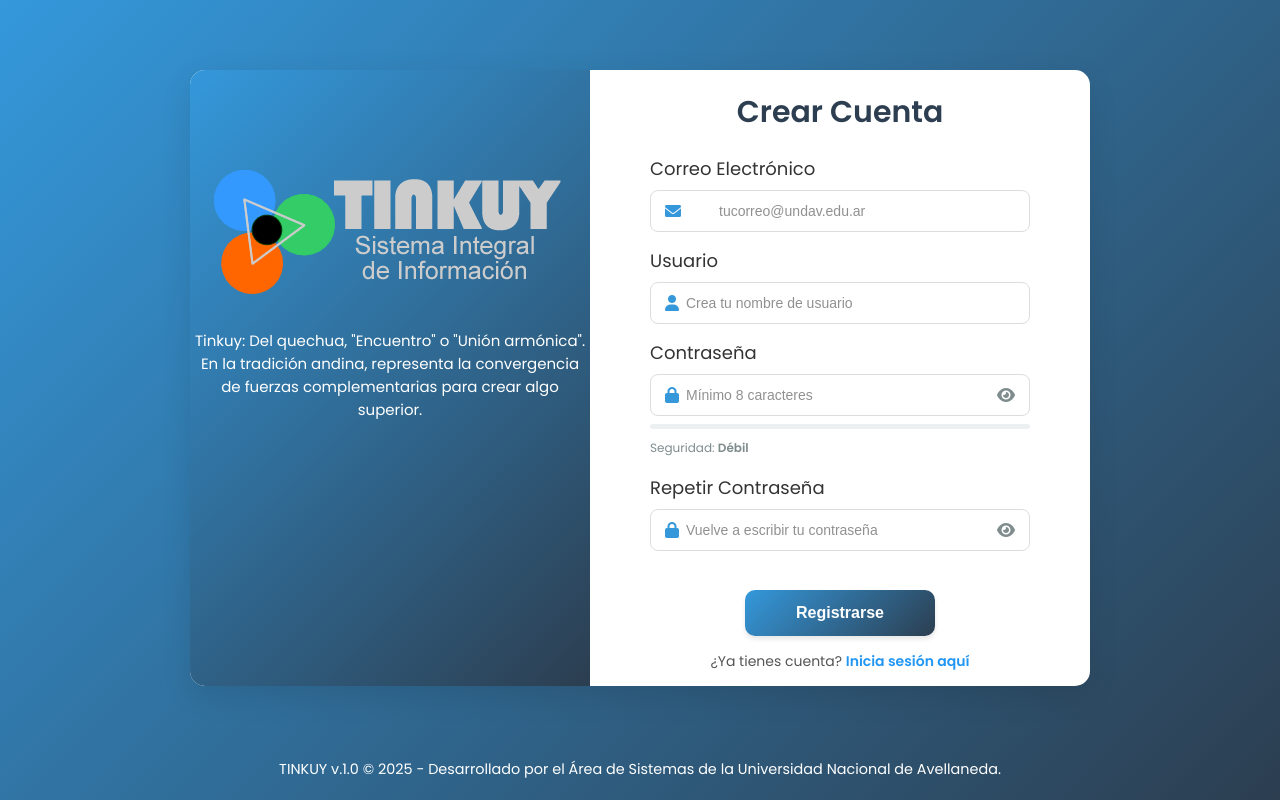
After one commit to mjlopez2025/script_php, a PHP site: page /registro.html in a window 1280 px wide. The commit adds this page. Run offline with PHP 8.4, Linux system fonts and the light colour scheme.

Commit message:
formulario de registro

```diff
--- a/SSI/login.css
+++ b/SSI/login.css
@@ -23,8 +23,9 @@
       box-shadow: 0 10px 30px rgba(0, 0, 0, 0.1);
       overflow: hidden;
       max-width: 900px;
+      height: 450px;
       width: 100%;
-        margin-top: 90px;
+      margin-top: 120px;
     }
     .logo-container {
     background: linear-gradient(135deg, #3498db, #2c3e50);
@@ -79,6 +80,7 @@
       border-radius: 8px;
       font-size: 14px;
       transition: border 0.3s;
+      padding: 12px 15px !important; /* Espacio uniforme */
     }
 
     input:focus {
@@ -112,18 +114,53 @@
     background: linear-gradient(135deg, #3498db 0%, #2c3e50 100%);
     color: white;
     border: none;
-      padding: 12px;
-      border-radius: 8px;
-      width: 100%;
+    padding: 14px 20px;
+    border-radius: 10px;
+    width: 50%;
+    min-width: 150px;
     font-size: 16px;
     font-weight: 600;
     cursor: pointer;
-      transition: transform 0.2s, box-shadow 0.2s;
+    transition: all 0.4s cubic-bezier(0.25, 0.8, 0.25, 1);
+    display: block;
+    margin: 20px auto 10px;
+    text-align: center;
+    box-shadow: 0 3px 5px rgba(0, 0, 0, 0.1);
+    position: relative;
+    overflow: hidden;
+    z-index: 1;
 }
 
+/* Efecto de brillo SOLO al hacer hover */
+.btn-login::before {
+    content: '';
+    position: absolute;
+    top: 0;
+    left: -100%;
+    width: 100%;
+    height: 100%;
+    background: linear-gradient(90deg,
+              transparent,
+              rgba(255, 255, 255, 0.2),
+              transparent);
+    transition: all 0.6s ease;
+    z-index: -1;
+}
+
+.btn-login:hover::before {
+    left: 100%;
+}
+
+/* Efectos adicionales para hover */
 .btn-login:hover {
     transform: translateY(-2px);
-      box-shadow: 0 5px 15px rgba(52, 152, 219, 0.3);
+    box-shadow: 0 5px 15px rgba(0, 0, 0, 0.2);
+}
+
+/* Efecto al hacer click */
+.btn-login:active {
+    transform: translateY(1px);
+    box-shadow: 0 2px 3px rgba(0, 0, 0, 0.1);
 }
 
     .separator {
@@ -186,3 +223,266 @@
   margin: 20px 0;
   font-size: 0.9rem;
 }
+
+.register-link {
+  text-align: center;
+  margin-top: 15px;
+  color: #555;
+  font-size: 14px;
+}
+
+.register-anchor {
+  color: #2196F3;
+  text-decoration: none;
+  font-weight: 600;
+  transition: all 0.3s ease;
+  position: relative;
+}
+
+.register-anchor:hover {
+  color: #0b7dda;
+}
+
+.register-anchor::after {
+  content: '';
+  position: absolute;
+  width: 100%;
+  height: 1.5px;
+  bottom: -2px;
+  left: 0;
+  background-color: #2196F3;
+  transform: scaleX(0);
+  transition: transform 0.3s ease;
+}
+
+.register-anchor:hover::after {
+  transform: scaleX(1);
+}
+
+.input-with-icon:hover input {
+  border-color: #3498db !important;
+  box-shadow: 0 0 0 2px rgba(52, 152, 219, 0.2) !important;
+}
+
+.input-with-icon:hover .icon {
+  animation: bounce 0.5s ease;
+  color: #e74c3c;
+}
+
+.input-with-icon::after {
+  content: '';
+  display: block;
+  width: 0;
+  height: 2px;
+  background: linear-gradient(90deg, #3498db, #2c3e50);
+  transition: width 0.3s ease;
+  position: absolute;
+  bottom: 0;
+  left: 50%;
+  transform: translateX(-50%);
+}
+
+.input-with-icon:hover::after {
+  width: calc(100% - 30px); /* Ajusta el ancho */
+}
+
+@keyframes bounce {
+  0%, 100% { transform: translateY(-50%); }
+  25% { transform: translateY(-53%); }
+  50% { transform: translateY(-50%); }
+  75% { transform: translateY(-47%); }
+}
+
+.input-with-icon:hover input {
+  transform: translateY(-2px);
+  transition: all 0.3s ease;
+}
+
+
+
+.input-error {
+  border-color: #e74c3c !important;
+  animation: shake 0.5s ease-in-out;
+}
+
+.input-error-message {
+  color: #e74c3c;
+  font-size: 12px;
+  margin-top: 5px;
+  display: block;
+}
+
+/* Para el icono cuando hay error */
+.input-with-icon.input-error .icon {
+  color: #e74c3c !important;
+}
+
+.login-container, .register-container {
+  width: 90%; /* Reducimos el ancho para que no llegue al borde */
+  max-width: 400px; /* Opcional: Define un ancho máximo */
+  margin: 0 auto; /* Centrado */
+  padding: 0 10px; /* Espacio interno a los lados */
+  box-sizing: border-box; /* Evita que el padding afecte el ancho total */
+}
+
+
+
+/* Estilos específicos para el registro */
+
+.container1 {
+      display: flex;
+      background: white;
+      border-radius: 15px;
+      box-shadow: 0 10px 30px rgba(0, 0, 0, 0.1);
+      overflow: hidden;
+      max-width: 900px;
+      width: 100%;
+      margin-top: 70px;
+    }
+
+#registerForm {
+  margin-top: 20px;
+}
+
+.input-group {
+  margin-bottom: 15px;
+}
+
+.input-group label {
+  display: block;
+  margin-bottom: 8px;
+  font-weight: 500;
+  color: #333;
+}
+
+.input-group input {
+  width: 100%;
+  padding: 12px;
+  border: 1px solid #ddd;
+  border-radius: 8px;
+  font-size: 14px;
+  transition: border 0.3s ease;
+}
+
+.input-group input:focus {
+  border-color: #3498db;
+  outline: none;
+  box-shadow: 0 0 0 2px rgba(52, 152, 219, 0.2);
+}
+
+input::placeholder,
+input[type="email"]::placeholder {
+  padding-left: 20px; /* Lo movemos apenas hacia la derecha */
+  opacity: 0.8; /* Opcional: suaviza el color */
+  transition: padding 0.3s ease; /* Efecto suave si lo prefieres */
+}
+
+
+
+/* Validación visual */
+.input-group input:invalid:not(:placeholder-shown) {
+  border-color: #e74c3c;
+}
+
+.input-group input:valid:not(:placeholder-shown) {
+  border-color: #2ecc71;
+}
+
+/* Estilos adicionales para el registro */
+.icon-title {
+  height: 30px;
+  vertical-align: middle;
+  margin-right: 10px;
+}
+
+.input-with-icon {
+  position: relative;
+}
+
+.input-with-icon .icon {
+  position: absolute;
+  left: 15px;
+  top: 50%;
+  transform: translateY(-50%);
+  color: #3498db;
+}
+
+.input-with-icon input {
+  width: 100%;
+  padding: 12px 15px 12px 48px; /* Espacio para el icono (izq: 40px) */
+  border: 1px solid #ddd;
+  border-radius: 8px;
+  font-size: 14px;
+  box-sizing: border-box; /* Importante para que el padding no lo desborde */
+}
+
+.toggle-password {
+  position: absolute;
+  right: 15px;
+  top: 50%;
+  transform: translateY(-50%);
+  cursor: pointer;
+  color: #7f8c8d;
+}
+
+.toggle-password:hover {
+  color: #3498db;
+}
+
+.password-strength-meter {
+  margin-top: 8px;
+}
+
+.strength-bar {
+  height: 5px;
+  border-radius: 3px;
+  background: #ecf0f1;
+  margin-bottom: 5px;
+  overflow: hidden;
+}
+
+.strength-bar::after {
+  content: '';
+  display: block;
+  height: 100%;
+  width: 0;
+  background: #e74c3c;
+  transition: width 0.3s, background 0.3s;
+}
+
+.strength-text {
+  font-size: 12px;
+  color: #7f8c8d;
+}
+
+#strength-text {
+  font-weight: bold;
+}
+
+.message {
+  display: block;
+  font-size: 12px;
+  margin-top: 5px;
+  min-height: 14px;
+}
+
+/* Niveles de seguridad */
+.password-weak .strength-bar::after {
+  width: 30%;
+  background: #e74c3c;
+}
+
+.password-medium .strength-bar::after {
+  width: 60%;
+  background: #f39c12;
+}
+
+.password-strong .strength-bar::after {
+  width: 100%;
+  background: #2ecc71;
+}
+
+.input-with-icon:hover .toggle-password {
+  color: #3498db !important;
+  transform: translateY(-50%) scale(1.1);
+}
--- /dev/null
+++ b/SSI/registro.html
@@ -0,0 +1,150 @@
+<!DOCTYPE html>
+<html lang="es">
+<head>
+  <meta charset="UTF-8" />
+  <meta name="viewport" content="width=device-width, initial-scale=1.0" />
+  <link rel="stylesheet" href="https://cdnjs.cloudflare.com/ajax/libs/font-awesome/6.0.0-beta3/css/all.min.css">
+  <link rel="stylesheet" href="login.css">
+  <title>Registro | Tinkuy</title>
+</head>
+<body>
+  <div class="container1">
+    <div class="logo-container">
+      <div class="image-side">
+        <img src="logo.png" alt="Logo UNDAV" class="logo-undav">
+      </div>
+      <div class="tincuy">
+        <p>Tinkuy: Del quechua, "Encuentro" o "Unión armónica". <br>
+          En la tradición andina, representa la convergencia de fuerzas complementarias para crear algo superior.</p>
+      </div>
+    </div>
+    <div class="login-container">
+      <h1>Crear Cuenta</h1>
+      <form id="registerForm">
+        <div class="input-group">
+          <label for="email">Correo Electrónico</label>
+          <div class="input-with-icon">
+            <input type="email" id="email" placeholder="tucorreo@undav.edu.ar" required>
+            <i class="fas fa-envelope icon"></i>
+          </div>
+        </div>
+
+        <div class="input-group">
+          <label for="new-username">Usuario</label>
+          <div class="input-with-icon">
+            <input type="text" id="new-username" placeholder="Crea tu nombre de usuario" required>
+            <i class="fas fa-user icon"></i>
+          </div>
+        </div>
+
+        <div class="input-group">
+          <label for="new-password">Contraseña</label>
+          <div class="input-with-icon">
+            <input type="password" id="new-password" placeholder="Mínimo 8 caracteres" required minlength="8">
+            <i class="fas fa-lock icon"></i>
+            <span class="toggle-password" onclick="togglePassword('new-password')">
+              <i class="fas fa-eye"></i>
+            </span>
+          </div>
+          <div class="password-strength-meter">
+            <div class="strength-bar"></div>
+            <span class="strength-text">Seguridad: <span id="strength-text">Débil</span></span>
+          </div>
+        </div>
+
+        <div class="input-group">
+          <label for="confirm-password">Repetir Contraseña</label>
+          <div class="input-with-icon">
+            <input type="password" id="confirm-password" placeholder="Vuelve a escribir tu contraseña" required>
+            <i class="fas fa-lock icon"></i>
+            <span class="toggle-password" onclick="togglePassword('confirm-password')">
+              <i class="fas fa-eye"></i>
+            </span>
+          </div>
+          <span id="password-match-message" class="message"></span>
+        </div>
+
+        <button type="submit" class="btn-login">Registrarse</button>
+        <div class="register-link">
+          <p>¿Ya tienes cuenta? <a href="login.html" class="register-anchor">Inicia sesión aquí</a></p>
+        </div>
+      </form>
+    </div>
+  </div>
+  <p class="footer-text">TINKUY v.1.0 &copy; 2025 - Desarrollado por el Área de Sistemas de la Universidad Nacional de Avellaneda.</p>
+
+  <script>
+    document.addEventListener('DOMContentLoaded', function() {
+  const passwordInput = document.getElementById('new-password');
+  const confirmPasswordInput = document.getElementById('confirm-password');
+  const strengthText = document.getElementById('strength-text');
+  const strengthBar = document.querySelector('.strength-bar');
+  const passwordMatchMessage = document.getElementById('password-match-message');
+  const registerForm = document.getElementById('registerForm');
+
+  // Mostrar/ocultar contraseña
+  window.togglePassword = function(fieldId) {
+    const field = document.getElementById(fieldId);
+    const icon = field.nextElementSibling.querySelector('i');
+    if (field.type === 'password') {
+      field.type = 'text';
+      icon.classList.replace('fa-eye', 'fa-eye-slash');
+    } else {
+      field.type = 'password';
+      icon.classList.replace('fa-eye-slash', 'fa-eye');
+    }
+  };
+
+  // Medidor de fortaleza
+  passwordInput.addEventListener('input', function() {
+    const password = this.value;
+    let strength = 0;
+
+    // Longitud
+    if (password.length >= 8) strength++;
+    if (password.length >= 12) strength++;
+
+    // Complejidad
+    if (/[A-Z]/.test(password)) strength++;
+    if (/[0-9]/.test(password)) strength++;
+    if (/[^A-Za-z0-9]/.test(password)) strength++;
+
+    // Actualizar UI
+    strengthBar.parentElement.classList.remove('password-weak', 'password-medium', 'password-strong');
+
+    if (strength <= 2) {
+      strengthBar.parentElement.classList.add('password-weak');
+      strengthText.textContent = 'Débil';
+    } else if (strength <= 4) {
+      strengthBar.parentElement.classList.add('password-medium');
+      strengthText.textContent = 'Media';
+    } else {
+      strengthBar.parentElement.classList.add('password-strong');
+      strengthText.textContent = 'Fuerte';
+    }
+  });
+
+  // Validar coincidencia de contraseñas
+  confirmPasswordInput.addEventListener('input', function() {
+    if (this.value !== passwordInput.value) {
+      passwordMatchMessage.textContent = 'Las contraseñas no coinciden';
+      passwordMatchMessage.style.color = '#e74c3c';
+    } else {
+      passwordMatchMessage.textContent = 'Las contraseñas coinciden';
+      passwordMatchMessage.style.color = '#2ecc71';
+    }
+  });
+
+  // Validación del formulario
+  registerForm.addEventListener('submit', function(e) {
+    if (passwordInput.value !== confirmPasswordInput.value) {
+      e.preventDefault();
+      alert('Por favor, asegúrate de que las contraseñas coincidan');
+      passwordInput.focus();
+    }
+  });
+});
+
+  </script>
+</body>
+</html>
```
Also changed, not shown: SSI/login.html (+36 -10 lines). Lines whose indentation alone changed are shown as unchanged.
